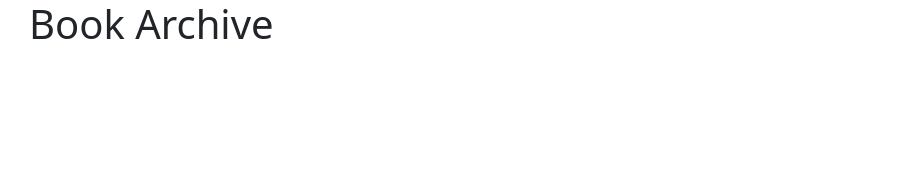
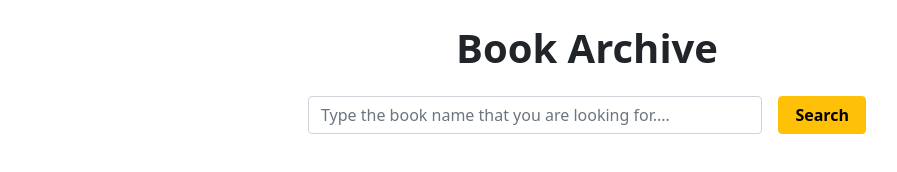
Before and after one commit to musaberulkhan/book-archive-website, a plain HTML site: page index.html in a window 1280 px wide. Shown: the whole page, without its empty margins (53-950 px from the left). Drawn offline with nearby package versions, Linux system fonts and the light colour scheme.

Commit message:
HTML Elements Added

```diff
--- a/index.html
+++ b/index.html
@@ -20,7 +20,17 @@
 
 <body>
     <section class="container">
-        <h1>Book Archive</h1>
+        <h1 class="text-center mt-4 fw-bold">Book Archive</h1>
+        <div class="my-4 d-flex flex-column align-items-center">
+            <div class="mb-3 d-flex align-items-center w-50">
+                <input type="text" class="form-control me-3" id="search-input" placeholder="Type the book name that you are looking for....">
+                <button id="search-button" class="btn btn-warning px-3 fw-bold">Search</button>
+            </div>
+            <h5 id="result-count"></h5>
+        </div>
+        <div class="result">
+
+        </div>
     </section>
 
     <script src="https://cdn.jsdelivr.net/npm/bootstrap@5.1.0/dist/js/bootstrap.bundle.min.js"
```
